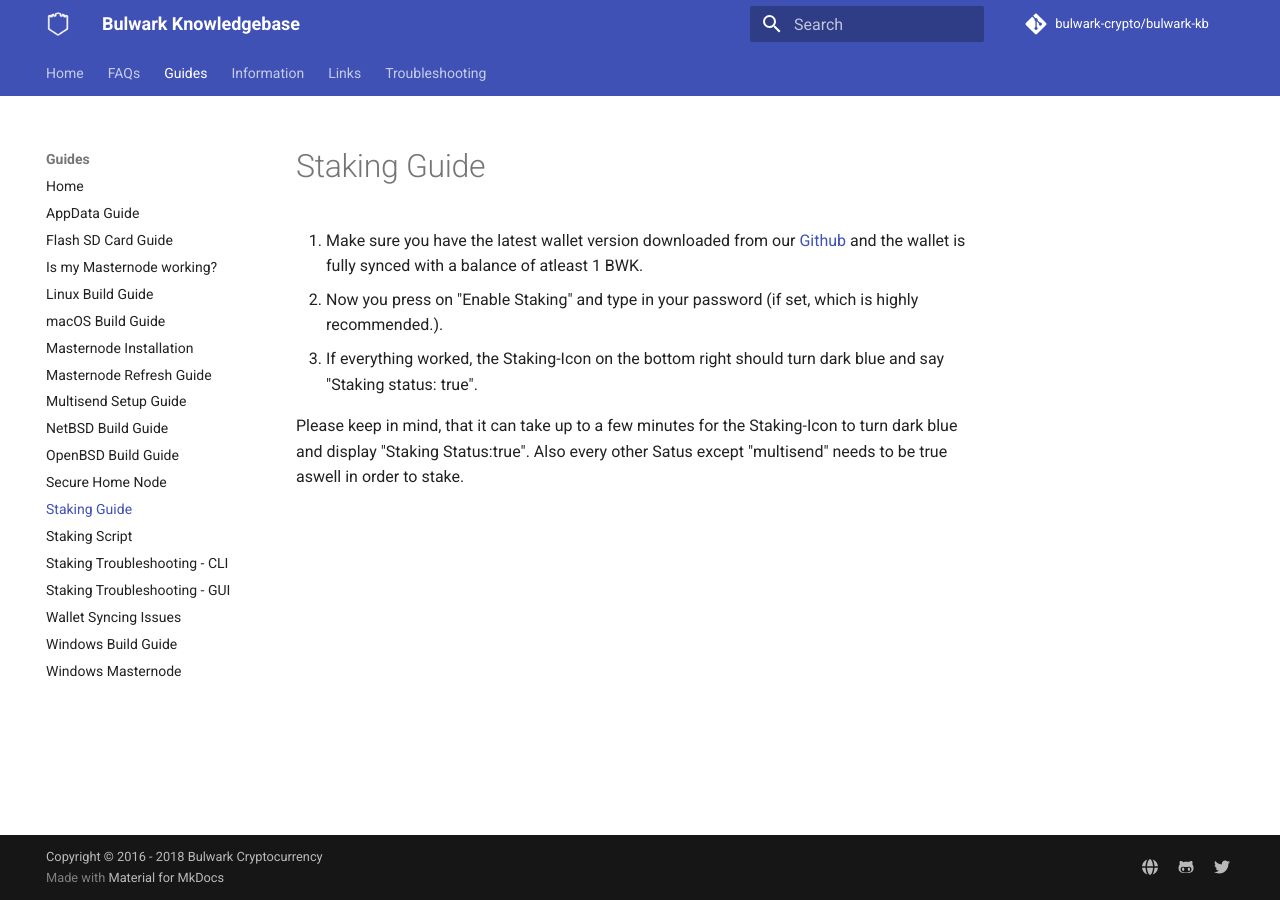
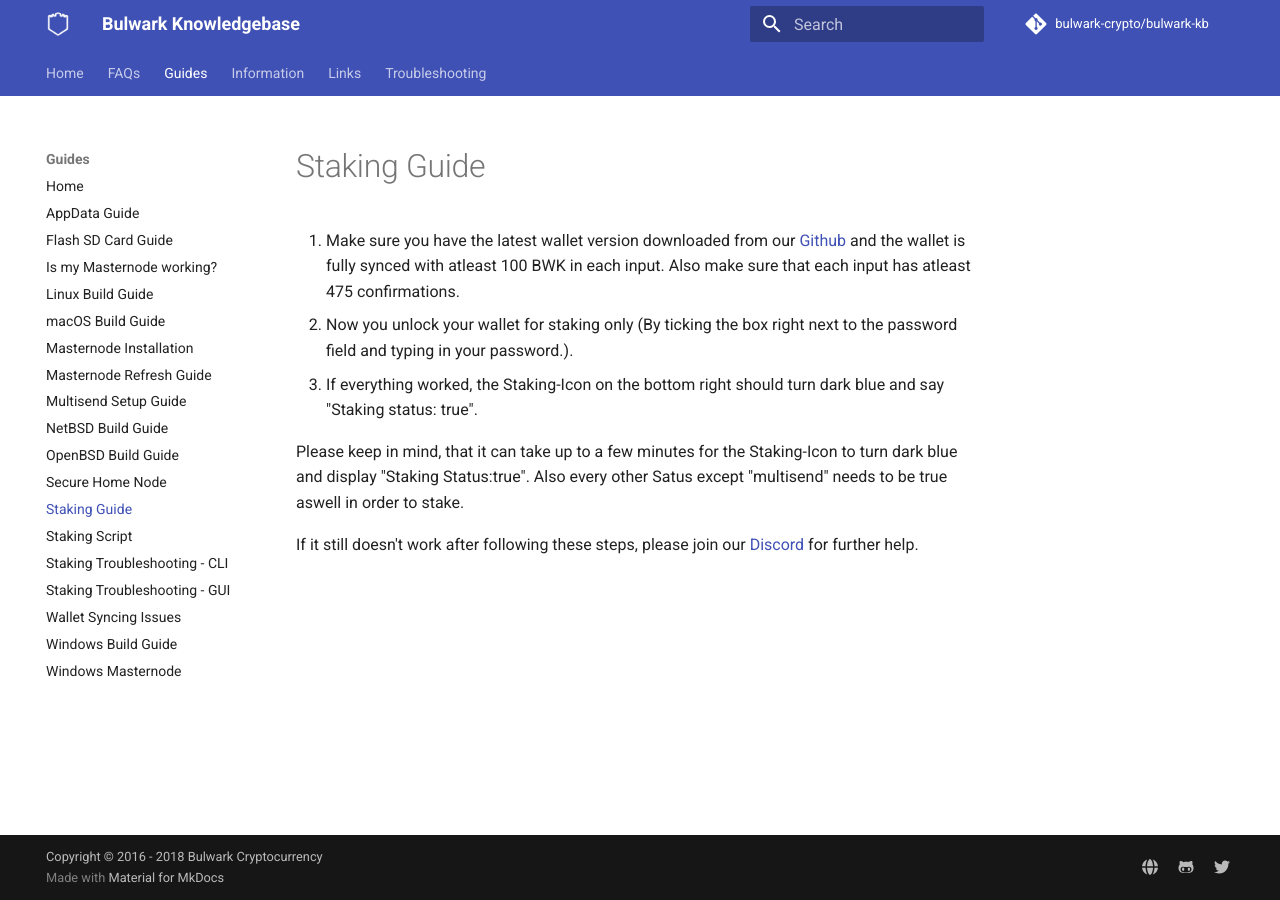
Before and after one commit to bulwark-crypto/Bulwark-KB, an MkDocs documentation site: the page built from docs/Guides/Staking-Guide.md, in a window 1280 px wide. Built offline with MkDocs 1.6.1 and Material for MkDocs 9.7.7, drawn with Linux system fonts in a browser that asks for light colours; comment, search, counter and statistics services are not loaded.

Commit message:
„docs/Guides/Staking-Guide.md“ ändern

```diff
--- a/docs/Guides/Staking-Guide.md
+++ b/docs/Guides/Staking-Guide.md
@@ -1,8 +1,10 @@
 # Staking Guide
 
-1. Make sure you have the latest wallet version downloaded from our [Github](https://github.com/bulwark-crypto/Bulwark/releases) and the wallet is fully synced with a balance of atleast 1 BWK.
-2. Now you press on "Enable Staking" and type in your password (if set, which is highly recommended.).
+1. Make sure you have the latest wallet version downloaded from our [Github](https://github.com/bulwark-crypto/Bulwark/releases) and the wallet is fully synced with atleast 100 BWK in each input. Also make sure that each input has atleast 475 confirmations.
+2. Now you unlock your wallet for staking only (By ticking the box right next to the password field and typing in your password.).
 3. If everything worked, the Staking-Icon on the bottom right should turn dark blue and say "Staking status: true".
 
 Please keep in mind, that it can take up to a few minutes for the Staking-Icon to turn dark blue and display "Staking Status:true".
 Also every other Satus except "multisend" needs to be true aswell in order to stake.
+
+If it still doesn't work after following these steps, please join our [Discord](https://discord.me/bulwarkcrypto) for further help.
```
